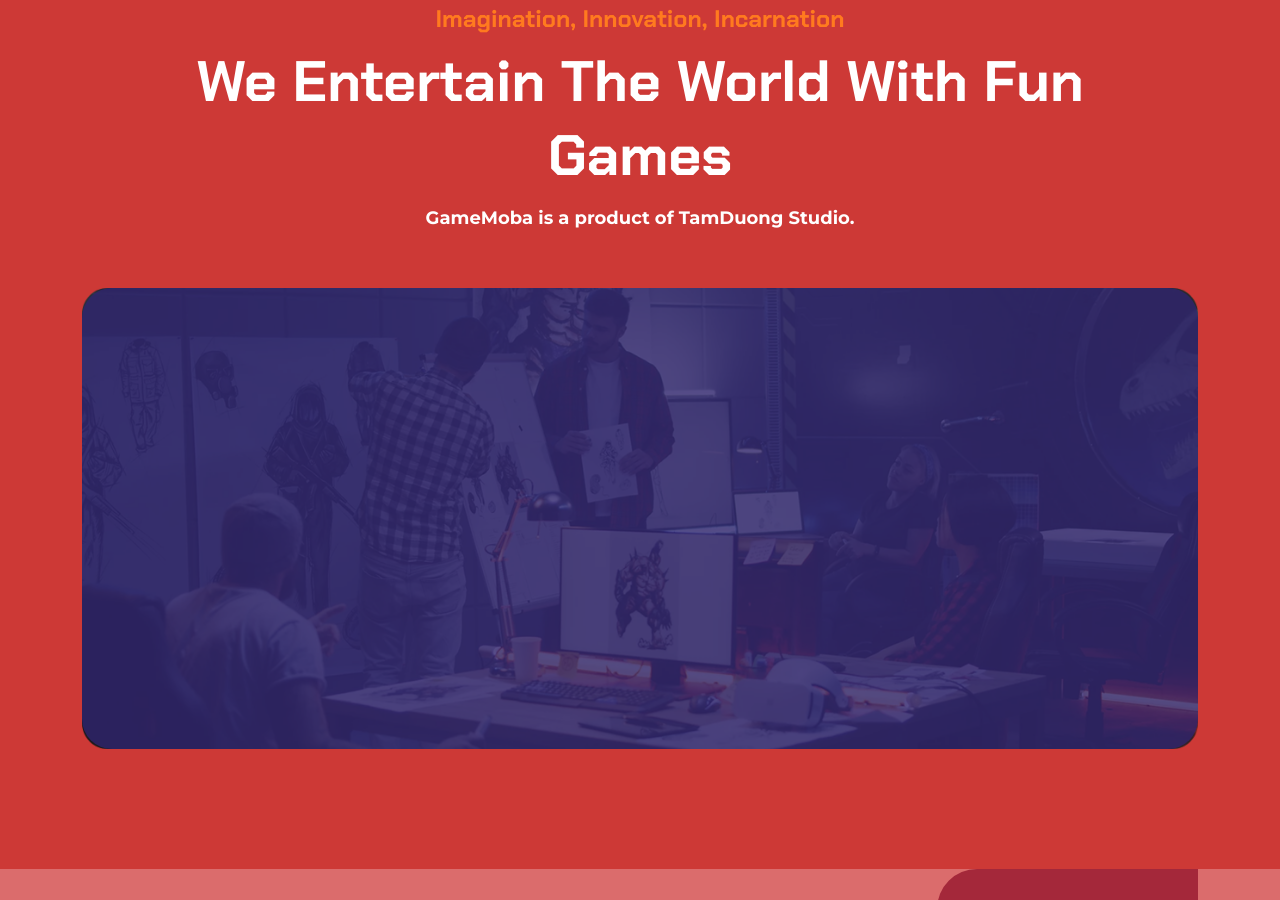
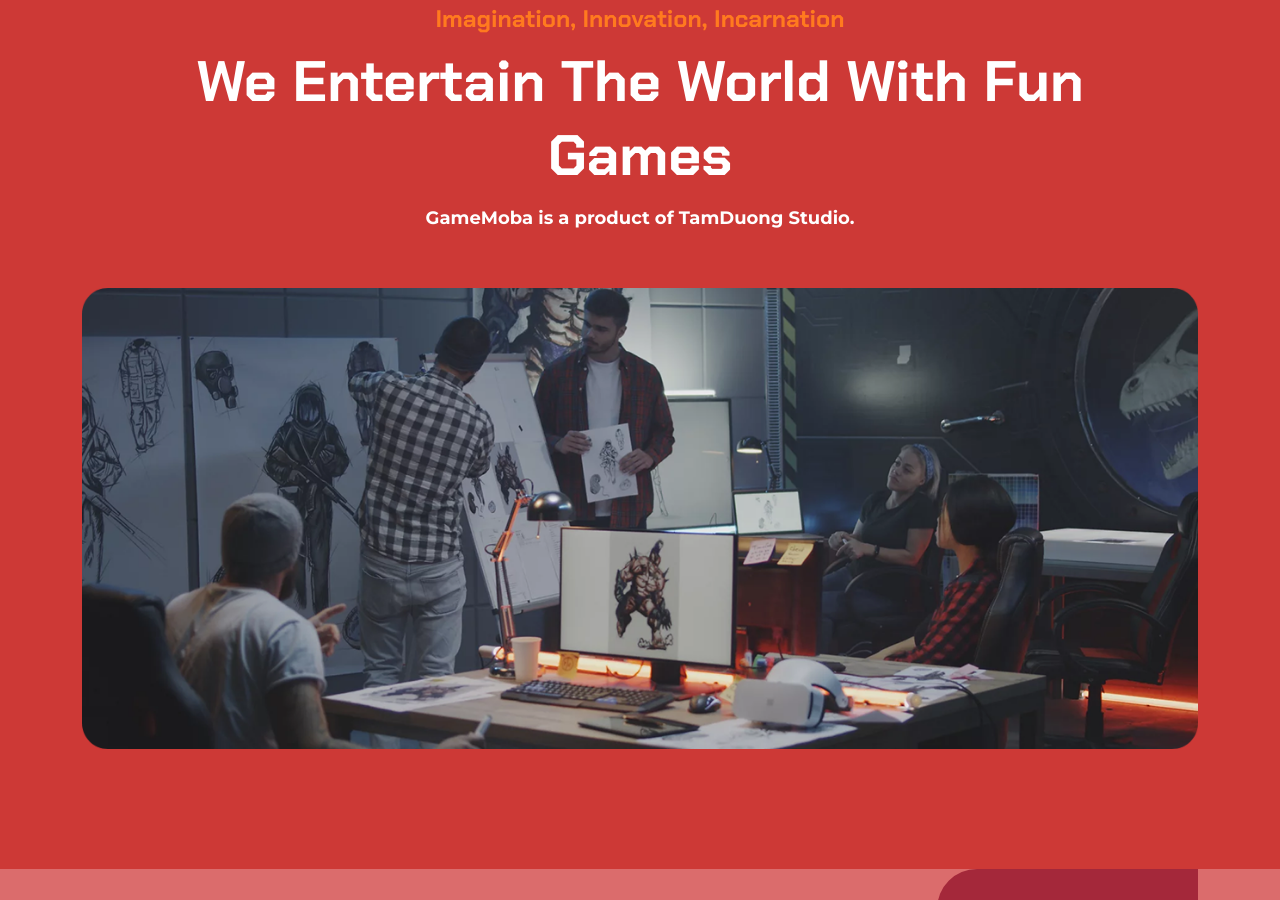
Before and after one commit to duongluis/web-server_gamemoba, a plain HTML site: page index.html in a window 1280 px wide. Shown: the part 1487-2387 px from the top of the page. Drawn offline with Linux system fonts and the light colour scheme.

Commit message:
Update style.css

```diff
--- a/assets/css/style.css
+++ b/assets/css/style.css
@@ -1173,7 +1173,7 @@
   left: 0;
   top: 0;
   border-radius: 30px;
-  background-color: rgba(48, 37, 111, 0.8);
+  /* background-color: rgba(48, 37, 111, 0.8); */
 }
 
 .about-us .magnific-area .mfp-iframe {
```
